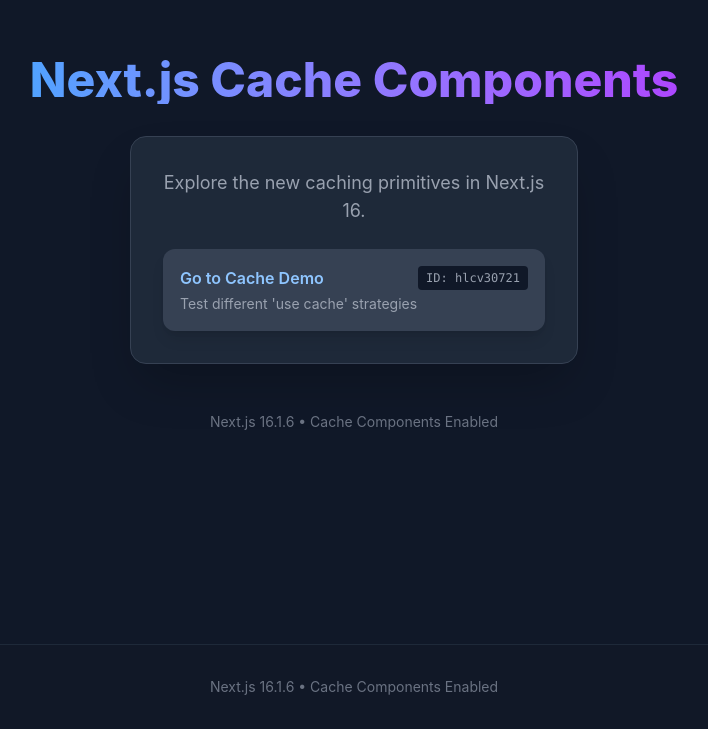
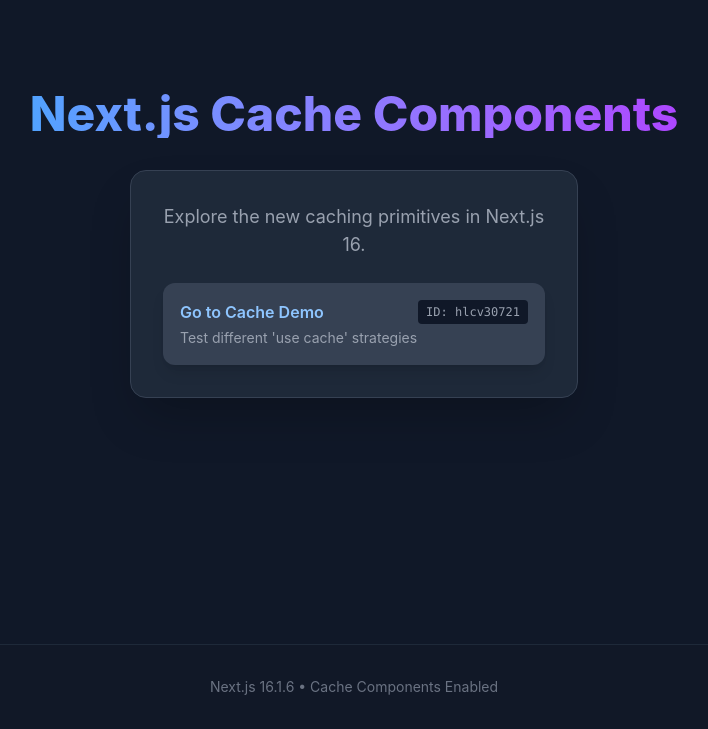
Before and after one commit to AkifumiSato/nextjs-cache-components-demo, a Next.js app: page / in a window 1280 px wide. Shown: the part 156-885 px from the top of the page, without its empty margins (286-994 px from the left). Built offline with nearby package versions, Linux system fonts and the light colour scheme.

Commit message:
fix: top page

```diff
--- a/app/page.tsx
+++ b/app/page.tsx
@@ -1,15 +1,14 @@
 import Link from "next/link";
+import { connection } from "next/server";
 
-export default async function Page({
-  searchParams,
-}: {
-  searchParams: Promise<{ [key: string]: string | string[] | undefined }>;
-}) {
-  await searchParams;
+export default async function Page() {
+  await connection();
+
   const randomId = Math.random().toString(36).substring(2, 11);
+
   return (
     <div className="min-h-screen bg-gray-900 flex flex-col items-center justify-center p-8 text-white font-sans">
-      <h1 className="text-5xl font-extrabold mb-8 bg-clip-text text-transparent bg-gradient-to-r from-blue-400 via-purple-500 to-pink-500 animate-gradient-x">
+      <h1 className="text-5xl font-extrabold mb-8 bg-clip-text text-transparent bg-linear-to-r from-blue-400 via-purple-500 to-pink-500 animate-gradient-x">
         Next.js Cache Components
       </h1>
 
@@ -39,10 +38,6 @@ export default async function Page({
           </li>
         </ul>
       </div>
-
-      <footer className="mt-12 text-gray-500 text-sm">
-        Next.js 16.1.6 • Cache Components Enabled
-      </footer>
     </div>
   );
 }
```
